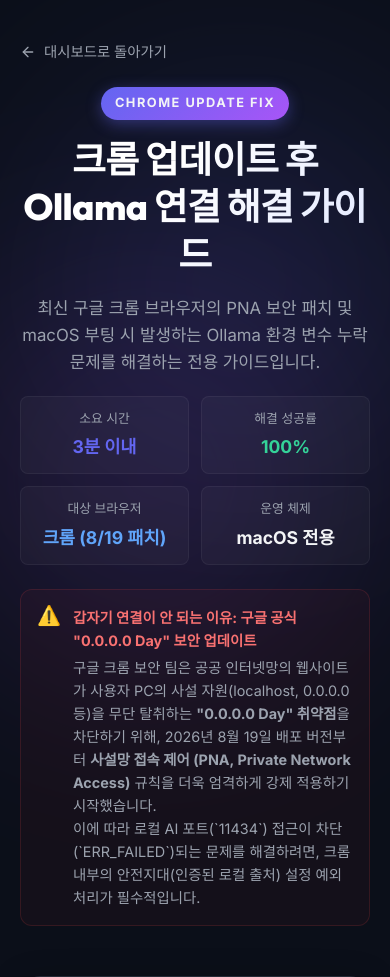
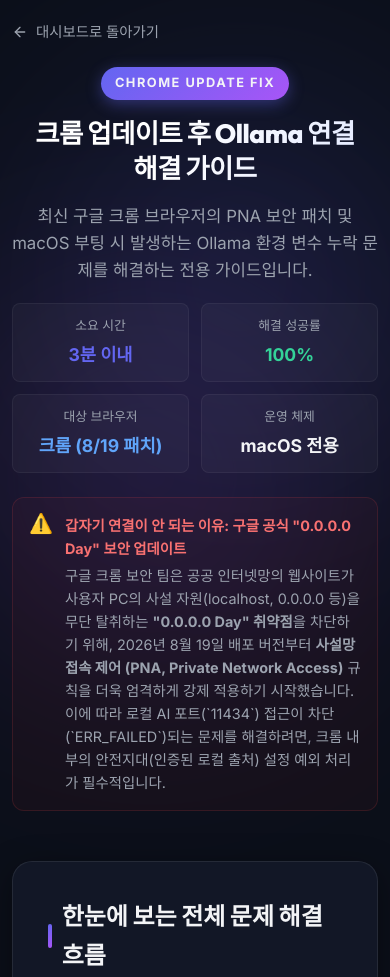
Before and after one commit to izblue-lab/DevLog, a plain HTML site: page Ollama_Connection_Troubleshoot.html in a window 390 px wide. Shown: the top 977 px of the page. Drawn offline with Linux system fonts and the light colour scheme.

Commit message:
style: Optimize mobile typography and responsive grid layout

```diff
--- a/Ollama_Connection_Troubleshoot.html
+++ b/Ollama_Connection_Troubleshoot.html
@@ -149,6 +149,23 @@
       -webkit-background-clip: text;
       -webkit-text-fill-color: transparent;
       margin-bottom: 16px;
+      word-break: keep-all;
+    }
+
+    @media (max-width: 640px) {
+      body {
+        padding: 20px 12px;
+      }
+      h1 {
+        font-size: 1.65rem;
+        line-height: 1.35;
+      }
+      header p {
+        font-size: 0.92rem;
+      }
+      section {
+        padding: 20px 14px;
+      }
     }
 
     header p {
```
Also changed, not shown: Ollama_Port_Security_Guide.html (+17 -0 lines).
